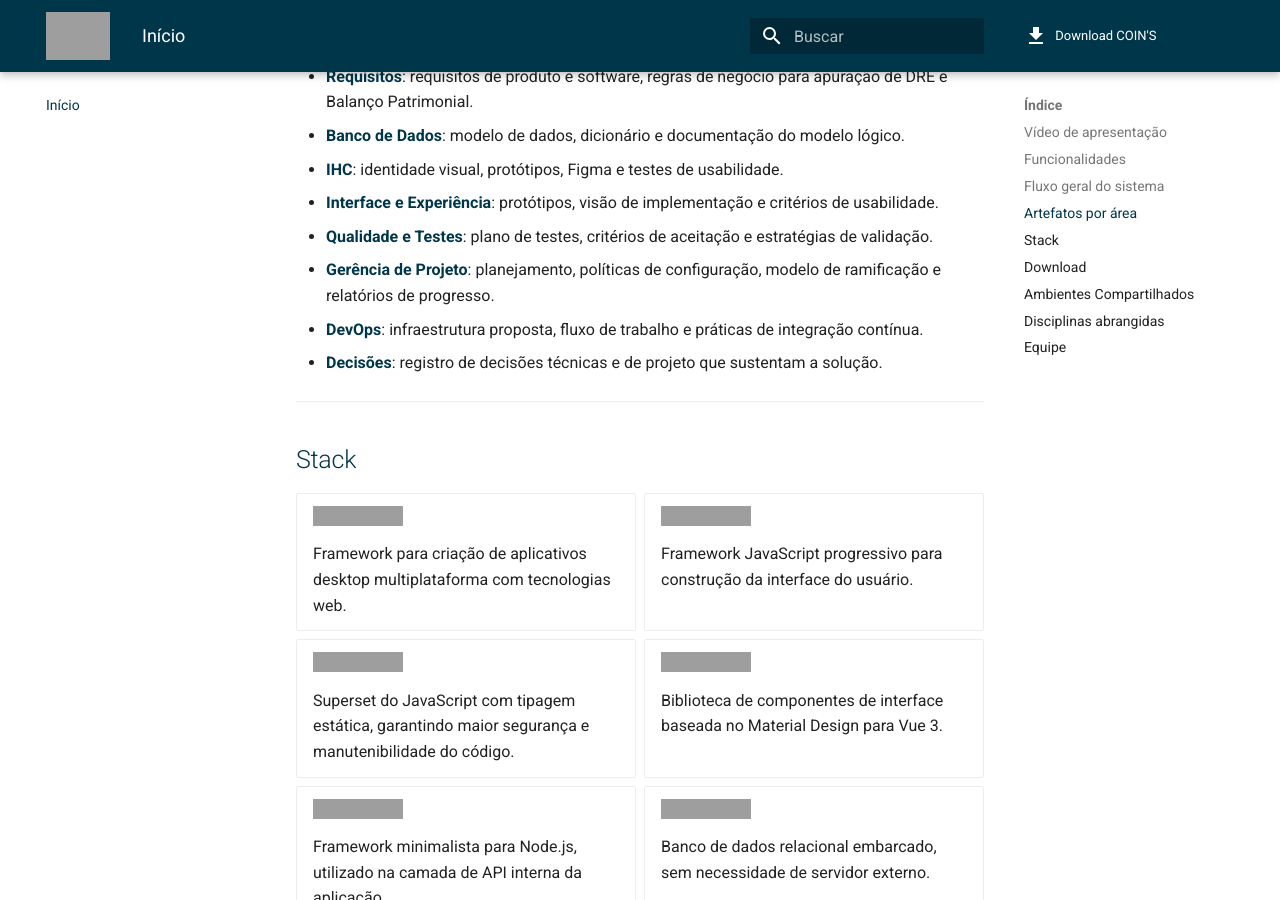
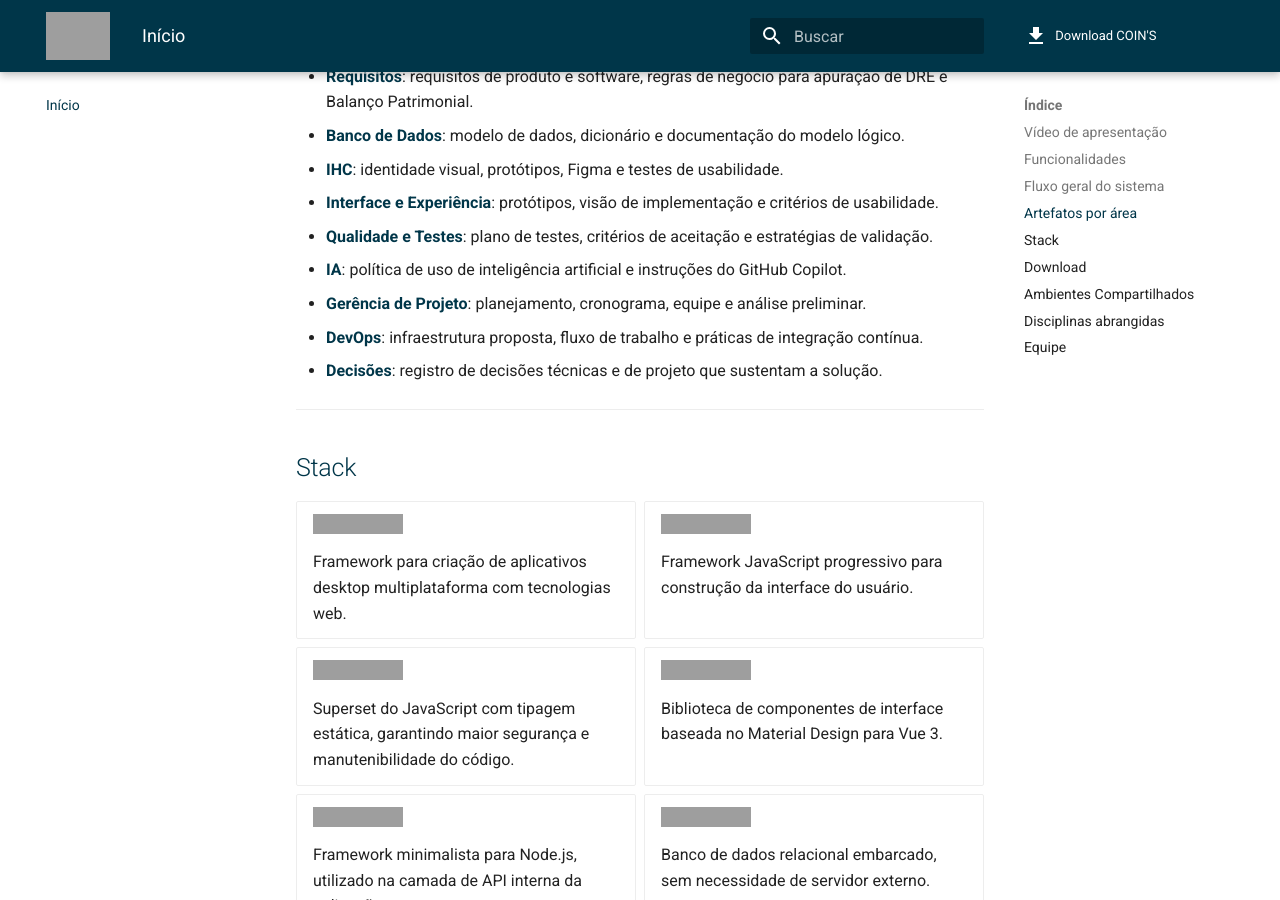
Before and after one commit to NES-Contabilidade-Integrada/doc-coins2026.1, an MkDocs documentation site: the page built from docs/index.md, in a window 1280 px wide and 900 px high, scrolled down 2121 px, cut to the strip 0-900 px from the top of the window. Built offline with MkDocs 1.6.1 and Material for MkDocs 9.7.7, drawn with Linux system fonts in a browser that asks for light colours; comment, search, counter and statistics services are not loaded; grey boxes are pictures that could not be loaded.

Commit message:
docs(ia): cria seção dedicada de IA e move docs de gerencia e devops
Co-Authored-By: Claude Sonnet 4.6 <noreply@anthropic.com>

```diff
--- a/docs/index.md
+++ b/docs/index.md
@@ -51,7 +51,8 @@ A documentação reúne os principais entregáveis do projeto, organizados por
 - **[IHC](ihc/visao-geral.md)**: identidade visual, protótipos, Figma e testes de usabilidade.
 - **[Interface e Experiência](gerencia-projeto/plano-do-projeto.md#projeto-de-interface-e-interação)**: protótipos, visão de implementação e critérios de usabilidade.
 - **[Qualidade e Testes](qualidade-testes/plano-de-testes.md)**: plano de testes, critérios de aceitação e estratégias de validação.
-- **[Gerência de Projeto](gerencia-projeto/plano-do-projeto.md)**: planejamento, políticas de configuração, modelo de ramificação e relatórios de progresso.
+- **[IA](ia/politica-uso-ia.md)**: política de uso de inteligência artificial e instruções do GitHub Copilot.
+- **[Gerência de Projeto](gerencia-projeto/plano-do-projeto.md)**: planejamento, cronograma, equipe e análise preliminar.
 - **[DevOps](devops/visao-geral.md)**: infraestrutura proposta, fluxo de trabalho e práticas de integração contínua.
 - **[Decisões](decisoes/decisoes.md)**: registro de decisões técnicas e de projeto que sustentam a solução.
 
--- a/mkdocs.yml
+++ b/mkdocs.yml
@@ -79,8 +79,8 @@ nav:
   - Qualidade e Testes:
       - Plano de Testes: qualidade-testes/plano-de-testes.md
   - IA:
-      - Política de Uso de IA: gerencia-projeto/politica-uso-ia.md
-      - Instruções do Copilot: devops/instrucoes-do-copilot.md
+      - Política de Uso de IA: ia/politica-uso-ia.md
+      - Instruções do Copilot: ia/instrucoes-do-copilot.md
   - Gerência de Projeto:
       - Plano de Projeto: gerencia-projeto/plano-do-projeto.md
       - Análise Preliminar: gerencia-projeto/analise-preliminar.md
```
Also changed, not shown: docs/ia/instrucoes-do-copilot.md (renamed from docs/devops/instrucoes-do-copilot.md), docs/ia/politica-uso-ia.md (renamed from docs/gerencia-projeto/politica-uso-ia.md).
